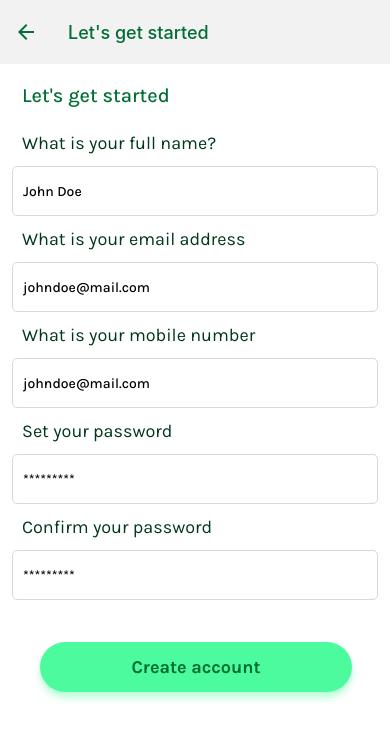
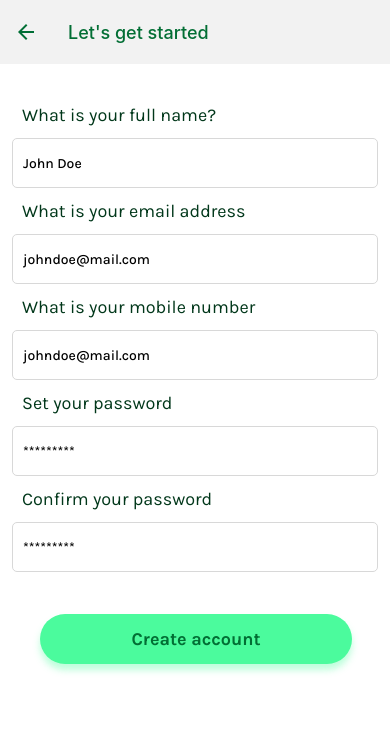
Before and after one commit to iamstr/mv-forex-app, a React Native app: screen /Signup in a window 390 px wide. Shown: the top 740 px of the page. Built offline with nearby package versions, Linux system fonts and the light colour scheme.

Commit message:
style: remove  the first text element

```diff
--- a/screens/SignupScreen.jsx
+++ b/screens/SignupScreen.jsx
@@ -64,7 +64,7 @@ export default function SignupScreen() {
           <ScrollView style={styles.scrollView}>
             <SafeAreaView>
               <View style={styles.container}>
-                <Text style={styles.welcome}>Let's get started</Text>
+                <View style={styles.welcome} />
                 <Text style={styles.label}>What is your full name?</Text>
                 <TextInput style={styles.input} placeholder="John Doe" />
                 <Text style={styles.label}>What is your email address</Text>
@@ -182,7 +182,7 @@ const styles = StyleSheet.create({
     fontFamily: 'Karla-Medium',
     fontSize: 20,
     margin: 12,
-    marginBottom: 15,
+    marginBottom: 10,
     marginTop: 0,
     padding: 10,
   },
```
